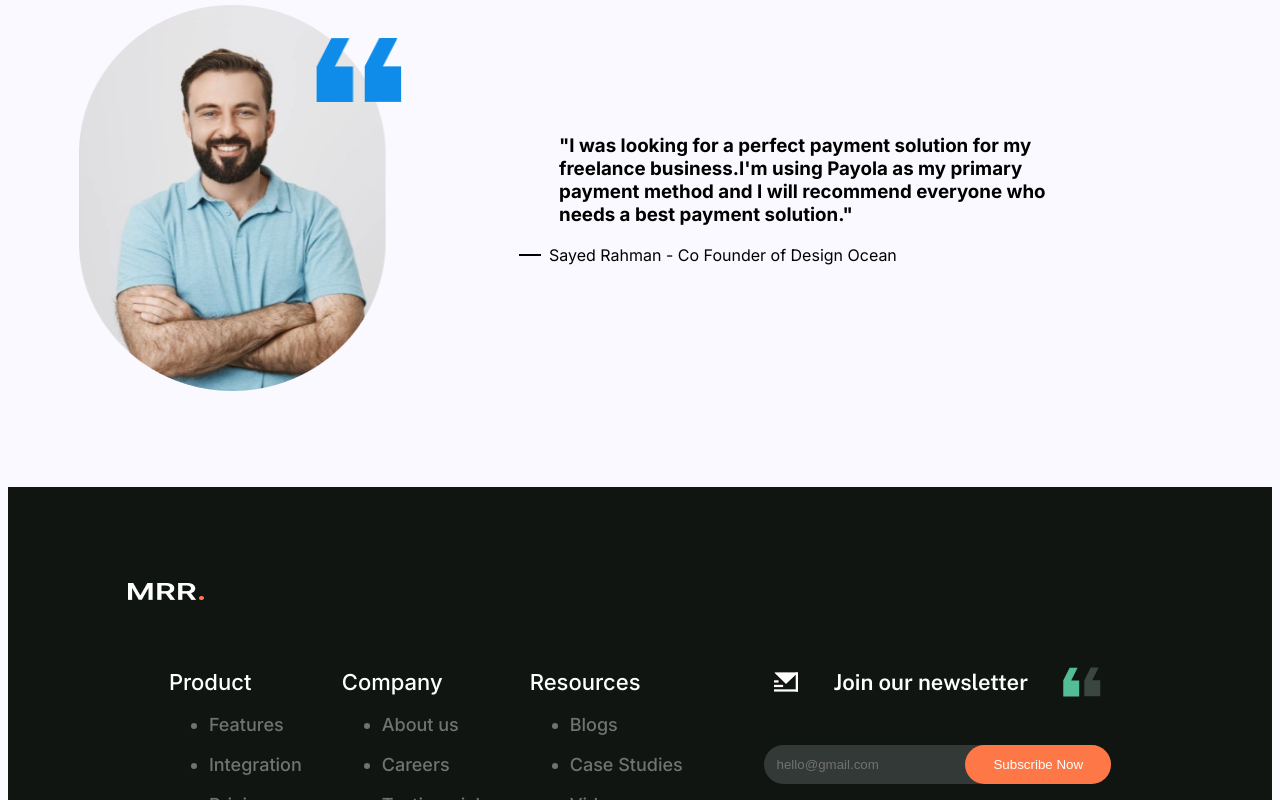
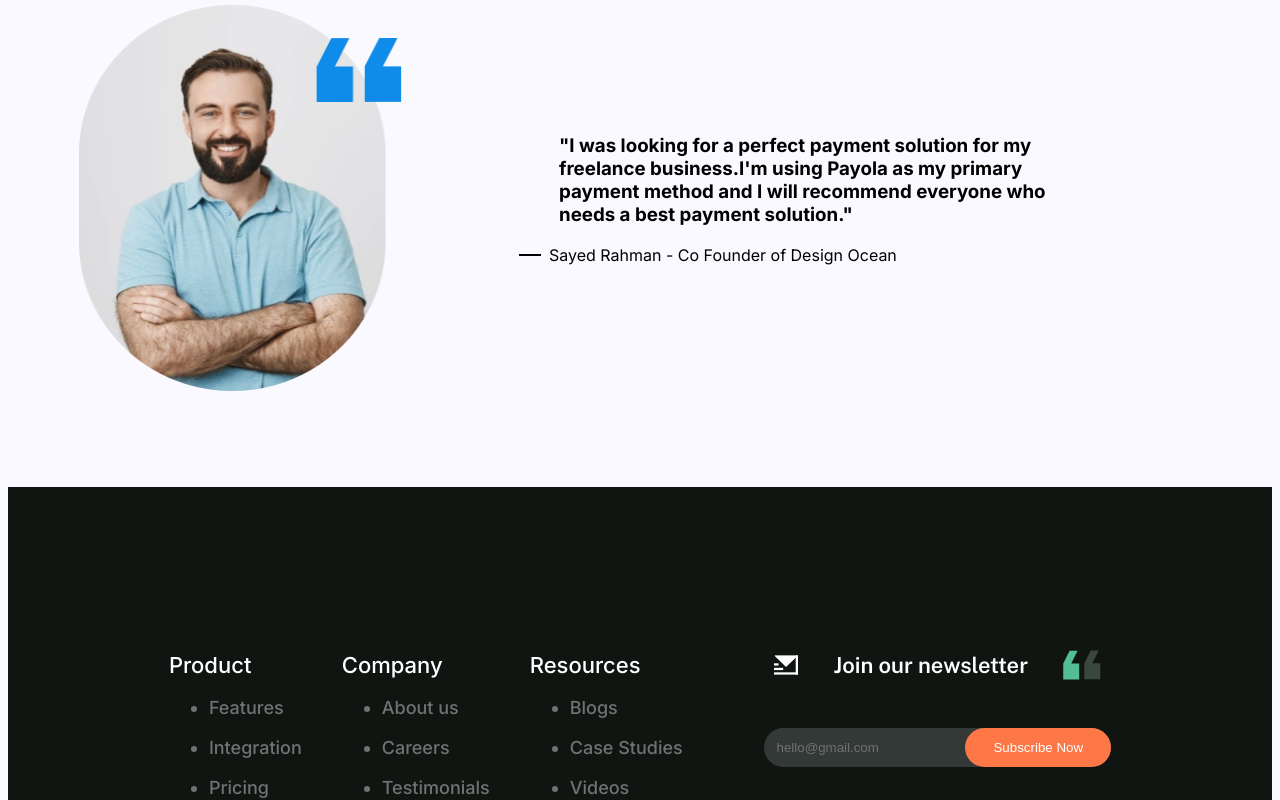
Before and after one commit to harzeezco/Kursiku, a Next.js app: page / in a window 1280 px wide. Shown: the part 5138-5938 px from the top of the page. Built offline with nearby package versions, Linux system fonts and the light colour scheme.

Commit message:
refactoring...

```diff
--- a/components/header/index.tsx
+++ b/components/header/index.tsx
@@ -6,7 +6,11 @@ import LeftBars from './left-bars';
 function Header() {
   return (
     <header className='relative z-50 mx-auto flex max-w-[1155px] items-center justify-between px-6 py-7'>
-      <Logo hasLogoIcon />
+      <Logo
+        srcPath='/png/shared/logo-text.png'
+        hasSymbol
+        symbolSrc='/png/shared/logo-icon.png'
+      />
       <Nav />
       <LeftBars />
     </header>
--- a/components/home/blogs/index.tsx
+++ b/components/home/blogs/index.tsx
@@ -3,7 +3,7 @@ import NoImageCard from './no-image-card';
 import ImageCard from './image-card';
 
 const NoImageCARDDETAILS = [
-  'Banks inpose heavy fees for trasacting ab road.',
+  'Banks impose heavy fees for transacting ab road.',
   'Choose to invest some or all of your account balance.',
   'Get a credit card that helps build business credit.',
 ];
--- a/components/shared/logo/index.tsx
+++ b/components/shared/logo/index.tsx
@@ -1,31 +1,47 @@
-import Image from 'next/image';
+import React from 'react';
+import Image, { StaticImageData } from 'next/image';
 import Link from 'next/link';
-import React from 'react';
 
-function Logo({ hasLogoIcon = false }: { hasLogoIcon?: boolean }) {
+type LogoProps = {
+  hasSymbol?: boolean;
+  symbolSrc?: string | StaticImageData;
+  srcPath?: string | StaticImageData;
+  srcText?: string;
+  className?: string;
+};
+
+function Logo({
+  hasSymbol = false,
+  symbolSrc = '',
+  srcPath = '',
+  srcText = '',
+  className = '',
+}: LogoProps) {
   return (
-    <Link href='/' className='flex items-center gap-3'>
-      {hasLogoIcon && (
+    <Link href='/' className={`flex items-center gap-3 ${className}`}>
+      {hasSymbol && (
         <Image
           className='max-sm:hidden'
-          src='/png/shared/logo-icon.png'
+          src={symbolSrc}
           alt='logo'
           width={32}
           height={28}
         />
       )}
-      <Image
-        src='/png/shared/logo-text.png'
-        alt='logo'
-        width={76}
-        height={17}
-      />
+      <>
+        {srcPath && <Image src={srcPath} alt='logo' width={76} height={17} />}
+        {srcText && <p>{srcText}</p>}
+      </>
     </Link>
   );
 }
 
 Logo.defaultProps = {
-  hasLogoIcon: false,
+  hasSymbol: false,
+  className: '',
+  srcText: '',
+  srcPath: '',
+  symbolSrc: '',
 };
 
 export default Logo;
```
